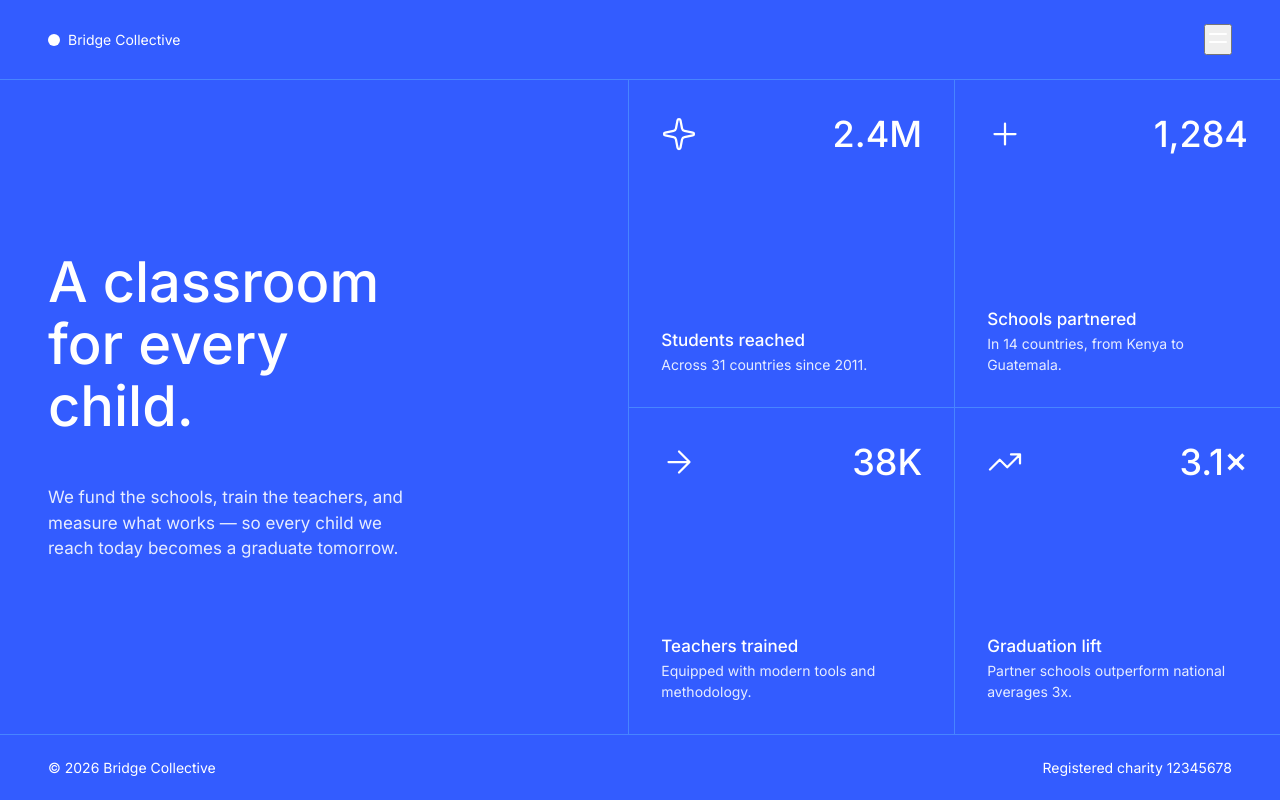
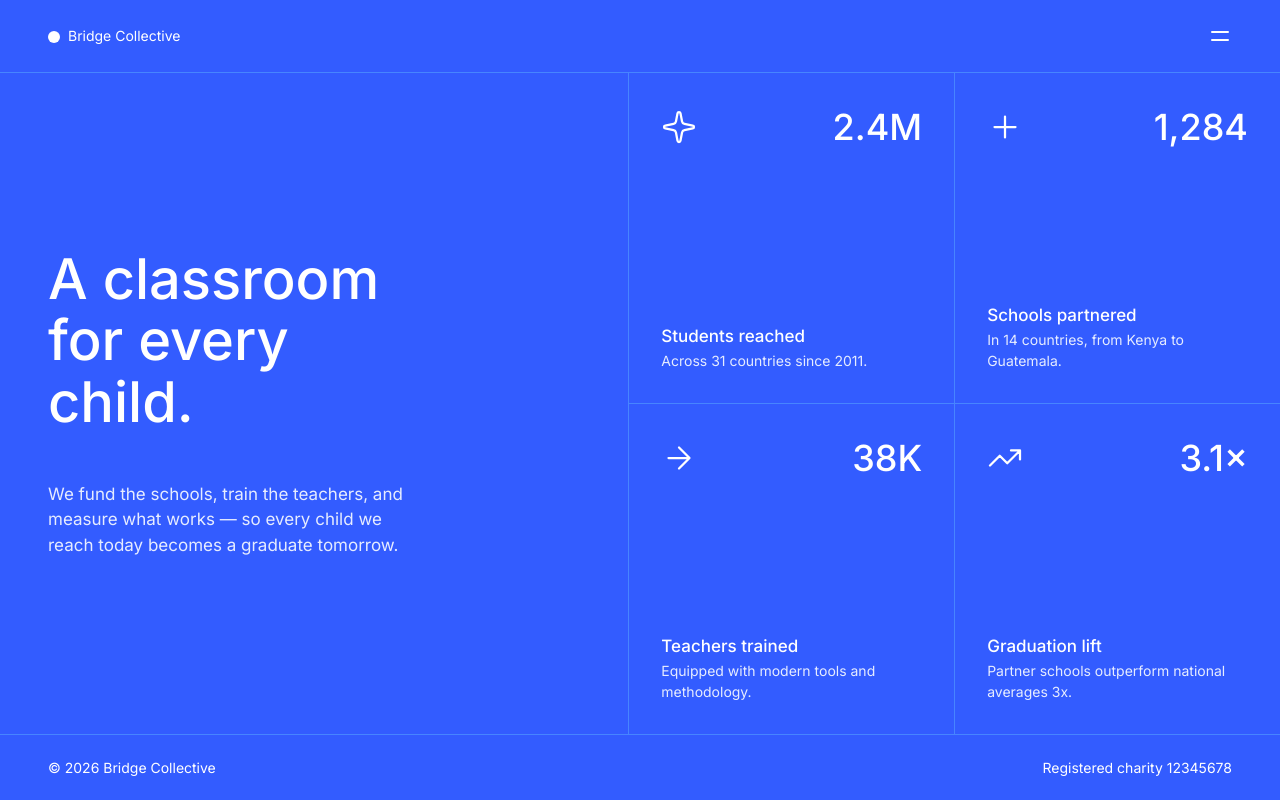
Before and after one commit to adilaltynbekov/day-1-100daysofcode, a plain HTML site: page index.html in a window 1280 px wide. Drawn offline with Linux system fonts and the light colour scheme.

Commit message:
style: style menu panel opening button

```diff
--- a/css/style.css
+++ b/css/style.css
@@ -62,16 +62,31 @@
   color: var(--clr-white);
 }
 
-.header__logo-text {
-
-}
-
 .header__panel {
   display: none;
 }
 
-.header__menu-btn .header__icon-close {
+.header__icon-close {
   display: none;
+}
+
+.header__menu-btn {
+  background: none;
+  border: none;
+  display: flex;
+  align-items: center;
+  justify-content: center;
+  cursor: pointer;
+}
+
+.header__menu-btn:hover {
+  opacity: 0.8;
+}
+
+.header__menu-btn:focus-visible {
+  outline: 2px solid var(--clr-blue-200);
+  outline-offset: 4px;
+  border-radius: 4px;
 }
 
 main {
--- a/index.html
+++ b/index.html
@@ -62,6 +62,7 @@
 
       <button
         class="header__menu-btn"
+        type="button"
         aria-label="Toggle navigation menu"
         aria-expanded="false"
       >
```
